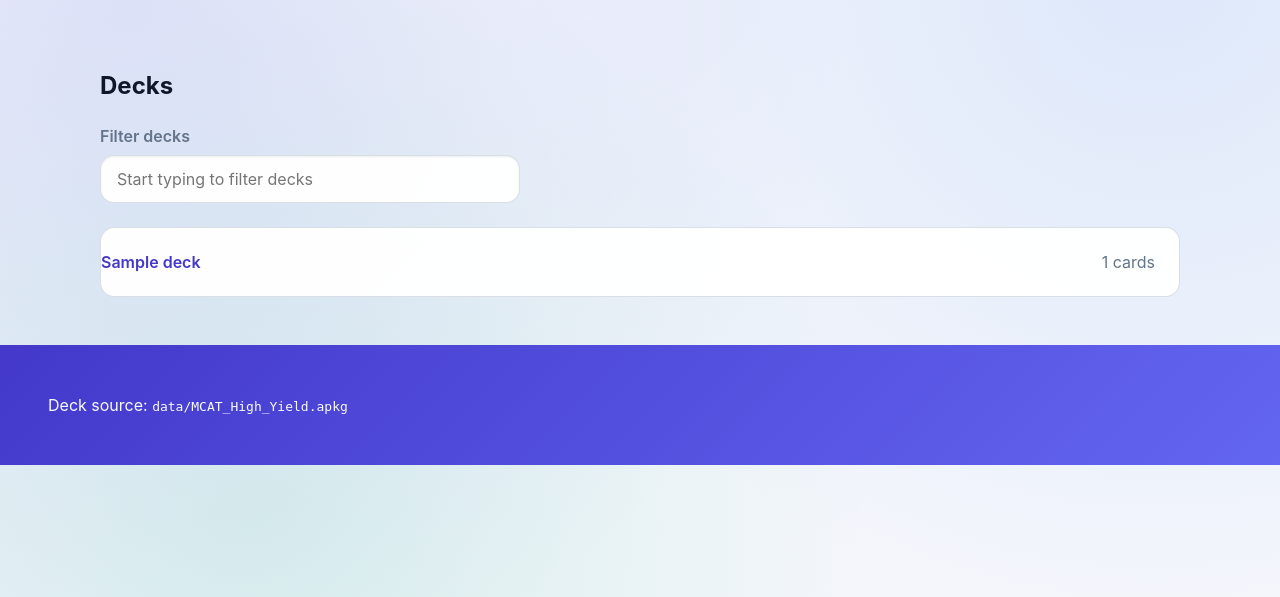
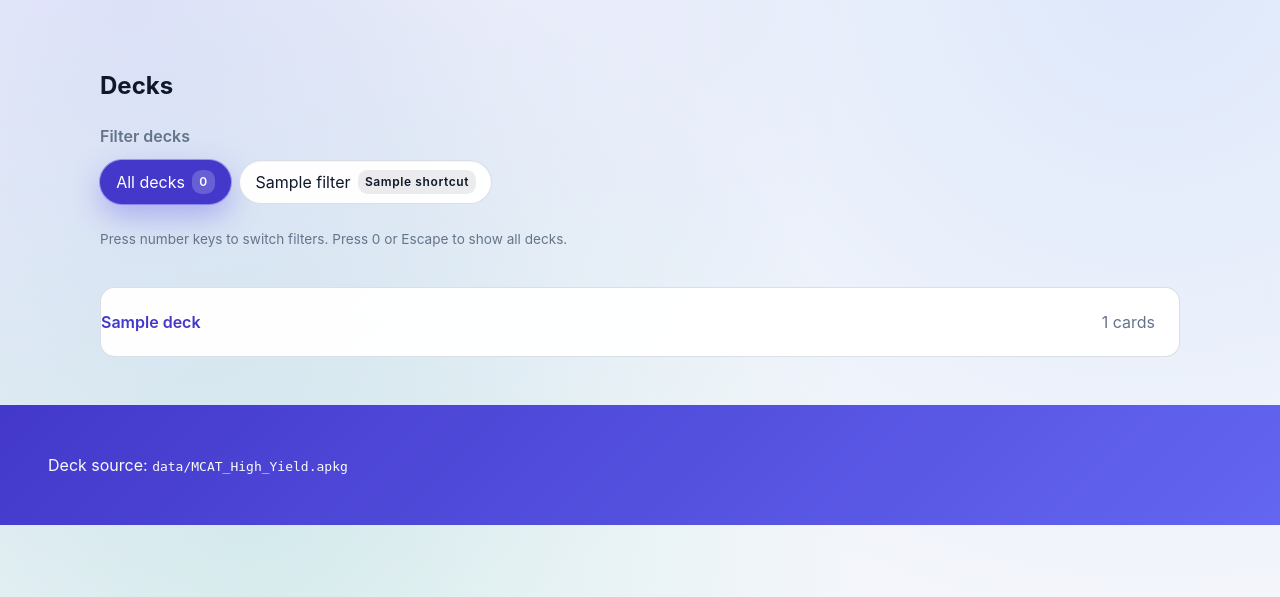
Before and after one commit to mbolaris/anki, a Flask app: template anki_viewer/templates/index.html in a window 1280 px wide. Shown: the part 155-752 px from the top of the page. Run offline with Flask 3, Linux system fonts and the light colour scheme; the template is opened without the code that fills it: most values are stand-ins (such as "Sample title", 1, 10 or a date in 2020).

Commit message:
Replace text deck filter with button shortcuts

```diff
--- a/anki_viewer/__init__.py
+++ b/anki_viewer/__init__.py
@@ -145,6 +145,26 @@ def create_app(apkg_path: Optional[Path] = None, *, media_url_path: str | None =
             "current_package": current_state["package_path"],
         }
 
+    def _build_deck_filters(collection: DeckCollection) -> list[dict[str, str | None]]:
+        """Create metadata describing available top-level deck filters."""
+
+        root_names: dict[str, None] = {}
+        for deck in collection.decks.values():
+            root = deck.name.split("::", 1)[0]
+            root_names[root] = None
+
+        shortcuts = [str(number) for number in range(1, 10)]
+        filters: list[dict[str, str | None]] = []
+        for index, root_name in enumerate(sorted(root_names.keys(), key=str.casefold)):
+            shortcut = shortcuts[index] if index < len(shortcuts) else None
+            filters.append({
+                "label": root_name,
+                "value": root_name,
+                "shortcut": shortcut,
+            })
+
+        return filters
+
     @app.route("/")
     def index():
         """Render the landing page or missing package notice.
@@ -161,7 +181,13 @@ def create_app(apkg_path: Optional[Path] = None, *, media_url_path: str | None =
         """
         if current_state["deck_collection"] is None:
             return render_template("missing_package.html", package_path=current_state["package_path"])
-        return render_template("index.html", collection=current_state["deck_collection"])
+        collection = current_state["deck_collection"]
+        filters = _build_deck_filters(collection)
+        return render_template(
+            "index.html",
+            collection=collection,
+            deck_filters=filters,
+        )
 
     @app.route("/switch/<path:filename>")
     def switch_deck(filename: str):
--- a/anki_viewer/static/index.js
+++ b/anki_viewer/static/index.js
@@ -1,39 +1,43 @@
 (function () {
   "use strict";
 
-  function normalize(value) {
-    if (typeof value !== "string") {
-      return "";
-    }
-    return value
-      .normalize("NFD")
-      .replace(/[\u0300-\u036f]/g, "")
-      .toLowerCase();
-  }
-
   document.addEventListener("DOMContentLoaded", () => {
-    const filterInput = document.querySelector('[data-role="deck-filter"]');
+    const filterButtons = Array.from(
+      document.querySelectorAll('[data-role="deck-filter-button"]')
+    );
     const deckItems = Array.from(
       document.querySelectorAll('[data-role="deck-list-item"]')
     );
     const emptyState = document.querySelector('[data-role="deck-filter-empty"]');
 
-    if (!filterInput || deckItems.length === 0) {
+    if (filterButtons.length === 0 || deckItems.length === 0) {
       return;
     }
 
-    const searchableValues = new Map();
-    deckItems.forEach((item) => {
-      const searchValue = item.getAttribute("data-search-value") ?? item.textContent ?? "";
-      searchableValues.set(item, normalize(searchValue));
+    const filtersByShortcut = new Map();
+    filterButtons.forEach((button) => {
+      const shortcut = button.dataset.shortcut;
+      if (shortcut) {
+        filtersByShortcut.set(shortcut.toLowerCase(), button);
+      }
     });
 
-    function updateVisibility() {
-      const query = normalize(filterInput.value.trim());
+    function setButtonStates(activeFilter) {
+      filterButtons.forEach((button) => {
+        const isActive = button.dataset.filter === activeFilter;
+        button.classList.toggle("is-active", isActive);
+        button.setAttribute("aria-pressed", isActive ? "true" : "false");
+      });
+    }
+
+    function applyFilter(targetFilter) {
+      const filterValue = targetFilter || "all";
+      setButtonStates(filterValue);
+
       let visibleCount = 0;
-
       deckItems.forEach((item) => {
-        const matches = query.length === 0 || searchableValues.get(item).includes(query);
+        const rootName = item.getAttribute("data-root-name") || "";
+        const matches = filterValue === "all" || rootName === filterValue;
         item.hidden = !matches;
         if (matches) {
           visibleCount += 1;
@@ -43,21 +47,75 @@
       if (emptyState) {
         emptyState.hidden = visibleCount > 0;
       }
+
+      return filterValue;
     }
 
-    filterInput.addEventListener("input", updateVisibility);
-    filterInput.addEventListener("keydown", (event) => {
-      if (event.key === "Escape") {
-        if (filterInput.value.length > 0) {
-          filterInput.value = "";
-          updateVisibility();
-          event.preventDefault();
-        } else {
-          filterInput.blur();
+    function findDefaultButton() {
+      return (
+        filtersByShortcut.get("0") ||
+        filterButtons.find((button) => button.dataset.filter === "all") ||
+        null
+      );
+    }
+
+    function isTypingTarget(element) {
+      if (!(element instanceof HTMLElement)) {
+        return false;
+      }
+
+      if (element.isContentEditable) {
+        return true;
+      }
+
+      if (element.tagName === "TEXTAREA" || element.tagName === "SELECT") {
+        return true;
+      }
+
+      if (element.tagName === "INPUT") {
+        const type = (element.getAttribute("type") || "").toLowerCase();
+        return !["button", "submit", "reset", "checkbox", "radio"].includes(type);
+      }
+
+      return false;
+    }
+
+    let activeFilter = applyFilter("all");
+
+    filterButtons.forEach((button) => {
+      button.addEventListener("click", () => {
+        const nextFilter = button.dataset.filter || "all";
+        activeFilter = applyFilter(nextFilter);
+      });
+    });
+
+    document.addEventListener("keydown", (event) => {
+      if (event.altKey || event.ctrlKey || event.metaKey) {
+        return;
+      }
+
+      if (isTypingTarget(event.target)) {
+        return;
+      }
+
+      const key = event.key.toLowerCase();
+
+      if (key === "escape" || key === "0") {
+        activeFilter = applyFilter("all");
+        const defaultButton = findDefaultButton();
+        if (defaultButton) {
+          defaultButton.focus();
         }
+        event.preventDefault();
+        return;
+      }
+
+      const shortcutButton = filtersByShortcut.get(key);
+      if (shortcutButton) {
+        activeFilter = applyFilter(shortcutButton.dataset.filter || "all");
+        shortcutButton.focus();
+        event.preventDefault();
       }
     });
-
-    updateVisibility();
   });
 })();
--- a/anki_viewer/static/style.css
+++ b/anki_viewer/static/style.css
@@ -105,37 +105,79 @@ a {
   gap: 0.85rem;
 }
 
-.deck-search {
+.deck-filter {
   margin-top: 1.25rem;
   display: flex;
   flex-direction: column;
-  gap: 0.45rem;
-  max-width: min(420px, 100%);
+  gap: 0.75rem;
 }
 
-.deck-search__label {
+.deck-filter__label {
   font-weight: 600;
   color: var(--muted);
 }
 
-.deck-search__input {
+.deck-filter__controls {
+  display: flex;
+  flex-wrap: wrap;
+  gap: 0.5rem;
+  align-items: center;
+}
+
+.deck-filter__button {
   appearance: none;
   font: inherit;
-  padding: 0.7rem 1rem;
-  border-radius: 0.85rem;
+  padding: 0.55rem 0.95rem;
+  border-radius: 999px;
   border: 1px solid var(--card-border);
   background: var(--surface-strong);
   color: inherit;
-  box-shadow: inset 0 1px 2px rgba(15, 23, 42, 0.08);
-  transition: border-color 0.2s ease, box-shadow 0.2s ease;
+  box-shadow: inset 0 1px 1px rgba(15, 23, 42, 0.04);
+  cursor: pointer;
+  transition: transform 0.18s ease, box-shadow 0.18s ease, background 0.2s ease, border-color 0.2s ease;
+  display: inline-flex;
+  align-items: center;
+  gap: 0.45rem;
 }
 
-.deck-search__input:focus {
+.deck-filter__button:hover {
+  transform: translateY(-1px);
+  box-shadow: 0 8px 18px rgba(15, 23, 42, 0.12);
+}
+
+.deck-filter__button:focus-visible {
   outline: none;
+  box-shadow:
+    0 0 0 2px rgba(99, 102, 241, 0.35),
+    0 8px 18px rgba(15, 23, 42, 0.12);
+}
+
+.deck-filter__button.is-active {
+  background: var(--accent);
+  color: white;
   border-color: var(--accent);
   box-shadow:
-    0 0 0 1px rgba(79, 70, 229, 0.2),
-    0 0 0 5px rgba(99, 102, 241, 0.15);
+    0 0 0 1px rgba(79, 70, 229, 0.45),
+    0 12px 30px rgba(79, 70, 229, 0.35);
+}
+
+.deck-filter__button.is-active .deck-filter__shortcut {
+  background: rgba(255, 255, 255, 0.2);
+}
+
+.deck-filter__shortcut {
+  font-size: 0.75rem;
+  font-weight: 600;
+  letter-spacing: 0.05em;
+  padding: 0.2rem 0.45rem;
+  border-radius: 0.6rem;
+  background: rgba(15, 23, 42, 0.08);
+  color: inherit;
+}
+
+.deck-filter__hint {
+  font-size: 0.85rem;
+  color: var(--muted);
 }
 
 .deck-list li {
--- a/anki_viewer/templates/index.html
+++ b/anki_viewer/templates/index.html
@@ -4,28 +4,55 @@
   <section class="deck-list">
     <h2>Decks</h2>
     {% if collection.decks %}
-      <div class="deck-search">
-        <label class="deck-search__label" for="deck-filter">Filter decks</label>
-        <input
-          type="search"
-          id="deck-filter"
-          class="deck-search__input"
-          name="deck-filter"
-          placeholder="Start typing to filter decks"
-          autocomplete="off"
-          spellcheck="false"
-          data-role="deck-filter"
+      <div class="deck-filter">
+        <span class="deck-filter__label" id="deck-filter-label">Filter decks</span>
+        <div
+          class="deck-filter__controls"
+          role="group"
+          aria-labelledby="deck-filter-label"
         >
+          <button
+            type="button"
+            class="deck-filter__button is-active"
+            data-role="deck-filter-button"
+            data-filter="all"
+            data-shortcut="0"
+            aria-pressed="true"
+          >
+            All decks
+            <span class="deck-filter__shortcut" aria-hidden="true">0</span>
+            <span class="sr-only">(Shortcut 0)</span>
+          </button>
+          {% for filter in deck_filters %}
+            <button
+              type="button"
+              class="deck-filter__button"
+              data-role="deck-filter-button"
+              data-filter="{{ filter.value }}"
+              aria-pressed="false"
+              {% if filter.shortcut %}data-shortcut="{{ filter.shortcut }}"{% endif %}
+            >
+              {{ filter.label }}
+              {% if filter.shortcut %}
+                <span class="deck-filter__shortcut" aria-hidden="true">{{ filter.shortcut }}</span>
+                <span class="sr-only">(Shortcut {{ filter.shortcut }})</span>
+              {% endif %}
+            </button>
+          {% endfor %}
+        </div>
+        <p class="deck-filter__hint">Press number keys to switch filters. Press 0 or Escape to show all decks.</p>
       </div>
       <ul>
         {% for deck in collection.decks.values()|sort(attribute='name') %}
           {% set parts = deck.name.split('::') %}
           {% set indent_level = parts|length - 1 %}
           {% set display_name = parts[-1] if parts|length > 1 else deck.name %}
+          {% set root_name = parts[0] %}
           <li
             style="padding-left: {{ indent_level * 20 }}px;"
             data-role="deck-list-item"
             data-search-value="{{ deck.name }} {{ display_name }}"
+            data-root-name="{{ root_name }}"
           >
             <a href="{{ url_for('deck', deck_id=deck.deck_id) }}">{{ display_name }}</a>
             <span class="count">{{ deck.cards|length }} cards</span>
```
